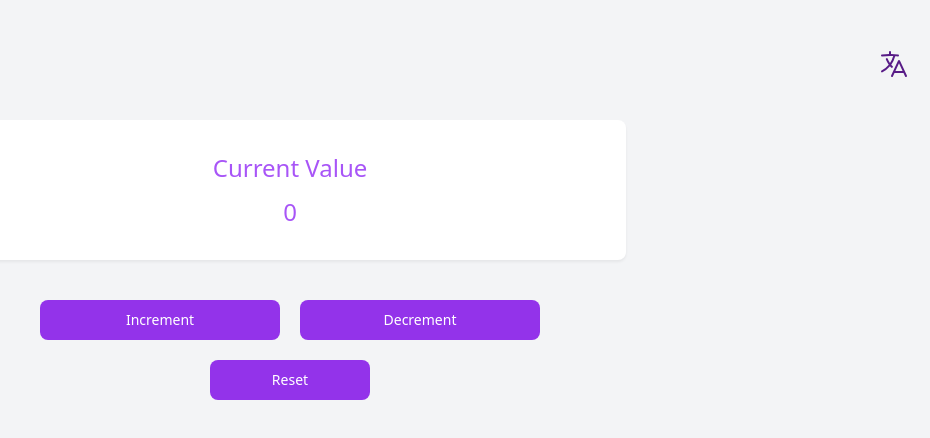
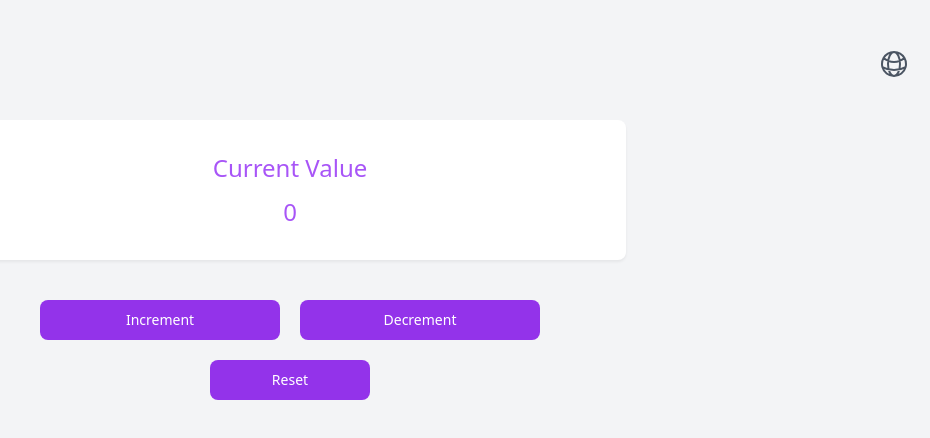
Before and after one commit to mustafadalga/diabolocom, a Vue app: page / in a window 1280 px wide. Shown: the top 438 px of the page, without its empty margins (350-1280 px from the left). Built offline with nearby package versions, Linux system fonts and the light colour scheme.

Commit message:
UI : Change icon language

```diff
--- a/src/components/LocalePicker.vue
+++ b/src/components/LocalePicker.vue
@@ -20,7 +20,7 @@ function toggleOptions() {
   <div class="ml-auto grid place-items-center relative gap-2">
     <button data-testid="btn-icon-language" @click="toggleOptions">
       <IconLanguage class="w-8 h-8"
-                    fill-class="fill-purple-900"/>
+                    strokeClass="stroke-gray-600"/>
     </button>
 
     <div v-if="showOptions"
--- a/src/components/icons/IconLanguage.vue
+++ b/src/components/icons/IconLanguage.vue
@@ -1,6 +1,6 @@
 <script setup lang="ts">
 defineProps({
-  fillClass: {
+  strokeClass: {
     type: String,
     required: true
   }
@@ -8,10 +8,11 @@ defineProps({
 </script>
 
 <template>
-  <svg xmlns="http://www.w3.org/2000/svg" viewBox="0 0 24 24" fill="currentColor" class="w-6 h-6">
-    <path fill-rule="evenodd"
-          d="M9 2.25a.75.75 0 0 1 .75.75v1.506a49.384 49.384 0 0 1 5.343.371.75.75 0 1 1-.186 1.489c-.66-.083-1.323-.151-1.99-.206a18.67 18.67 0 0 1-2.97 6.323c.318.384.65.753 1 1.107a.75.75 0 0 1-1.07 1.052A18.902 18.902 0 0 1 9 13.687a18.823 18.823 0 0 1-5.656 4.482.75.75 0 0 1-.688-1.333 17.323 17.323 0 0 0 5.396-4.353A18.72 18.72 0 0 1 5.89 8.598a.75.75 0 0 1 1.388-.568A17.21 17.21 0 0 0 9 11.224a17.168 17.168 0 0 0 2.391-5.165 48.04 48.04 0 0 0-8.298.307.75.75 0 0 1-.186-1.489 49.159 49.159 0 0 1 5.343-.371V3A.75.75 0 0 1 9 2.25ZM15.75 9a.75.75 0 0 1 .68.433l5.25 11.25a.75.75 0 1 1-1.36.634l-1.198-2.567h-6.744l-1.198 2.567a.75.75 0 0 1-1.36-.634l5.25-11.25A.75.75 0 0 1 15.75 9Zm-2.672 8.25h5.344l-2.672-5.726-2.672 5.726Z"
-          clip-rule="evenodd"
-          :class="fillClass"/>
+  <svg xmlns="http://www.w3.org/2000/svg" fill="none" viewBox="0 0 24 24" stroke-width="1.5" stroke="currentColor"
+       class="w-6 h-6">
+    <path stroke-linecap="round"
+          stroke-linejoin="round"
+          :class="strokeClass"
+          d="M12 21a9.004 9.004 0 0 0 8.716-6.747M12 21a9.004 9.004 0 0 1-8.716-6.747M12 21c2.485 0 4.5-4.03 4.5-9S14.485 3 12 3m0 18c-2.485 0-4.5-4.03-4.5-9S9.515 3 12 3m0 0a8.997 8.997 0 0 1 7.843 4.582M12 3a8.997 8.997 0 0 0-7.843 4.582m15.686 0A11.953 11.953 0 0 1 12 10.5c-2.998 0-5.74-1.1-7.843-2.918m15.686 0A8.959 8.959 0 0 1 21 12c0 .778-.099 1.533-.284 2.253m0 0A17.919 17.919 0 0 1 12 16.5c-3.162 0-6.133-.815-8.716-2.247m0 0A9.015 9.015 0 0 1 3 12c0-1.605.42-3.113 1.157-4.418"/>
   </svg>
 </template>
```
